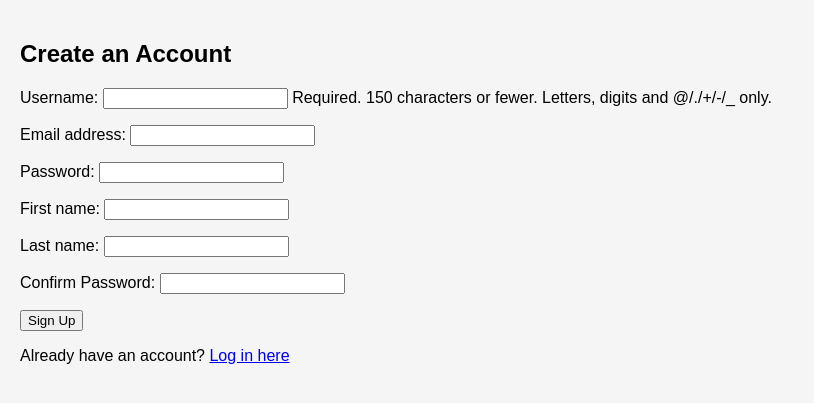
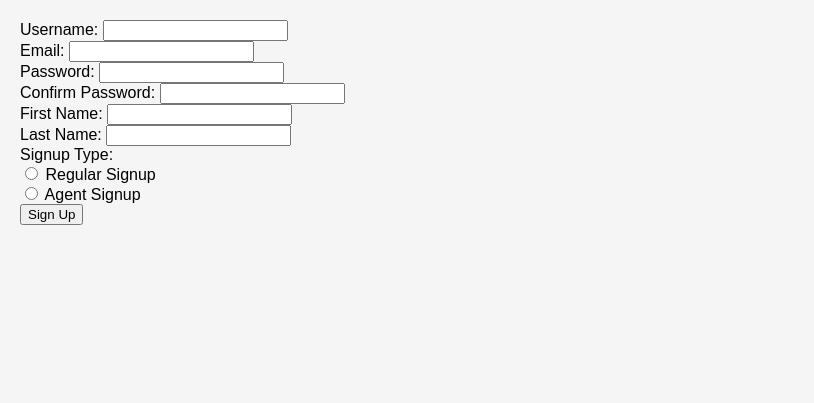
Before and after one commit to iamnewbie01/real-estate-project, a Django app: page /signup/ in a window 1280 px wide. Shown: the part 118-521 px from the top of the page, without its empty margins (0-814 px from the left). Run offline with Django 5.2, Linux system fonts and the light colour scheme; data comes from the database, SQL or seed files in the repository.

Commit message:
made change

```diff
--- a/real_estate/members/forms.py
+++ b/real_estate/members/forms.py
@@ -1,50 +1,57 @@
 from django import forms
 from django.contrib.auth.models import User
 from django.core.exceptions import ValidationError
-from .models import Agent
+from .models import Agent,City
+
 
 class SignUpForm(forms.ModelForm):
     password = forms.CharField(widget=forms.PasswordInput, label='Password')
     confirm_password = forms.CharField(widget=forms.PasswordInput, label='Confirm Password')
 
+    SIGNUP_OPTIONS = [
+        ('option1', 'Regular Signup'),
+        ('option2', 'Agent Signup'),
+    ]
+    signup_option = forms.ChoiceField(choices=SIGNUP_OPTIONS, widget=forms.RadioSelect, label="Signup Type")
+
+    license_number = forms.CharField(required=False, label='License Number', widget=forms.TextInput(attrs={'placeholder': 'License Number'}))
+    phone = forms.CharField(required=False, label='Phone', widget=forms.TextInput(attrs={'placeholder': 'Phone'}))
+    # city = forms.CharField(required=False, label='City', widget=forms.TextInput(attrs={'placeholder': 'City'}))
+    city = forms.ModelChoiceField(queryset=City.objects.all(), required=False)
 
     class Meta:
         model = User
-        fields = ['username', 'email', 'password' , 'first_name' , 'last_name']
-
-    def __init__(self, *args, **kwargs):
-        super(SignUpForm, self).__init__(*args, **kwargs)
-        self.fields['email'].required = True
-        self.fields['first_name'].required = True
-        self.fields['last_name'].required = True
-
+        fields = ['username', 'email', 'password', 'confirm_password', 'first_name', 'last_name', 'signup_option', 'license_number', 'phone', 'city']
 
     def clean(self):
         cleaned_data = super().clean()
         password = cleaned_data.get("password")
         confirm_password = cleaned_data.get("confirm_password")
+        email = cleaned_data.get("email")
+        username = cleaned_data.get("username")
+        first_name = cleaned_data.get("first_name")
+        last_name = cleaned_data.get("last_name")
 
         if password and confirm_password and password != confirm_password:
-            raise forms.ValidationError("Passwords do not match")
+            self.add_error('confirm_password', "Passwords do not match")
 
-        email = cleaned_data.get("email")
-
-        if User.objects.filter(email=email).exists():
+        if email and User.objects.filter(email=email).exists():
             self.add_error('email', "Email already exists")
 
+        if username and User.objects.filter(username=username).exists():
+            self.add_error('username', "Username already exists")
+
+        if not first_name:
+            self.add_error('first_name', "First name is required.")
+        if not last_name:
+            self.add_error('last_name', "Last name is required.")
+
+        if cleaned_data.get("signup_option") == 'option2':
+            if not cleaned_data.get("license_number"):
+                self.add_error('license_number', "License Number is required for Agent Signup.")
+            if not cleaned_data.get("phone"):
+                self.add_error('phone', "Phone is required for Agent Signup.")
+            if not cleaned_data.get("city"):
+                self.add_error('city', "City is required for Agent Signup.")
+
         return cleaned_data
-
-class AgentSignUpForm(forms.ModelForm):
-    class Meta:
-        model = Agent
-        fields = ['license_number', 'phone', 'city']
-        widgets = {
-            'phone': forms.TextInput(attrs={'placeholder': 'Phone'}),
-            'license_number': forms.TextInput(attrs={'placeholder': 'License Number'}),
-        }
-
-    def __init__(self, *args, **kwargs):
-        super().__init__(*args, **kwargs)
-        self.fields['city'].required = True
-        self.fields['phone'].required = True
-        self.fields['license_number'].required = True
--- a/real_estate/members/templates/signup.html
+++ b/real_estate/members/templates/signup.html
@@ -1,12 +1,85 @@
 {% extends 'base.html' %}
 {% block content %}
-    <div class="container">
-        <h2>Create an Account</h2>
-        <form method="POST">
-            {% csrf_token %}
-            {{ form.as_p }}  <!-- Render the form fields -->
-            <button type="submit">Sign Up</button>
-        </form>
-        <p>Already have an account? <a href="{% url 'login' %}">Log in here</a></p>
+<form method="POST">
+    {% csrf_token %}
+
+    <div>
+        <label for="id_username">Username:</label>
+        {{ form.username }}
+        {% if form.username.errors %}<div class="error">{{ form.username.errors }}</div>{% endif %}
     </div>
-{%endblock%}
+    <div>
+        <label for="id_email">Email:</label>
+        {{ form.email }}
+        {% if form.email.errors %}<div class="error">{{ form.email.errors }}</div>{% endif %}
+    </div>
+    <div>
+        <label for="id_password">Password:</label>
+        {{ form.password }}
+        {% if form.password.errors %}<div class="error">{{ form.password.errors }}</div>{% endif %}
+    </div>
+    <div>
+        <label for="id_confirm_password">Confirm Password:</label>
+        {{ form.confirm_password }}
+        {% if form.confirm_password.errors %}<div class="error">{{ form.confirm_password.errors }}</div>{% endif %}
+    </div>
+    <div>
+        <label for="id_first_name">First Name:</label>
+        {{ form.first_name }}
+        {% if form.first_name.errors %}<div class="error">{{ form.first_name.errors }}</div>{% endif %}
+    </div>
+    <div>
+        <label for="id_last_name">Last Name:</label>
+        {{ form.last_name }}
+        {% if form.last_name.errors %}<div class="error">{{ form.last_name.errors }}</div>{% endif %}
+    </div>
+    <div>
+        <label for="id_signup_option">Signup Type:</label>
+        {{ form.signup_option }}
+        {% if form.signup_option.errors %}<div class="error">{{ form.signup_option.errors }}</div>{% endif %}
+    </div>
+
+    <div id="agent-fields" style="display: none;">
+        <div>
+            <label for="id_license_number">License Number:</label>
+            {{ form.license_number }}
+            {% if form.license_number.errors %}<div class="error">{{ form.license_number.errors }}</div>{% endif %}
+        </div>
+        <div>
+            <label for="id_phone">Phone:</label>
+            {{ form.phone }}
+            {% if form.phone.errors %}<div class="error">{{ form.phone.errors }}</div>{% endif %}
+        </div>
+        <div>
+            <label for="id_city">City:</label>
+            {{ form.city }}
+            {% if form.city.errors %}<div class="error">{{ form.city.errors }}</div>{% endif %}
+        </div>
+    </div>
+
+    <button type="submit">Sign Up</button>
+</form>
+
+
+    <script>
+        document.addEventListener('DOMContentLoaded', function() {
+            const signupOptions = document.querySelectorAll('input[name="signup_option"]');
+            const agentFields = document.getElementById('agent-fields');
+
+            function toggleAgentFields() {
+                const selectedOption = Array.from(signupOptions).find(option => option.checked);
+                if (selectedOption.value === 'option2') {
+                    agentFields.style.display = 'block';
+                } else {
+                    agentFields.style.display = 'none';
+                }
+            }
+
+            signupOptions.forEach(option => {
+                option.addEventListener('change', toggleAgentFields);
+            });
+
+            toggleAgentFields();
+        });
+    </script>
+{% endblock %}
--- a/real_estate/members/urls.py
+++ b/real_estate/members/urls.py
@@ -1,6 +1,6 @@
 # members/urls.py
 from django.urls import path
-from .views import home_view, login_view, property_list_view,signup_view, profile_view,logout_view,dashboard_view , agent_signup , agent_login_view , agent_dashboard_view, buy_property_view,sell_property_view
+from .views import home_view, login_view, property_list_view,signup_view, profile_view,logout_view,dashboard_view , agent_login_view , agent_dashboard_view, buy_property_view,sell_property_view
 
 urlpatterns = [
     path('', home_view, name='home'),
@@ -10,7 +10,7 @@ urlpatterns = [
     path('properties/', property_list_view, name='property_list'),
     path('logout/', logout_view, name='logout'),
     path('dashboard/', dashboard_view, name='dashboard'),
-    path('agent-signup/', agent_signup , name = 'agent_signup'),
+    # path('agent-signup/', agent_signup , name = 'agent_signup'),
     path('agent-login/', agent_login_view, name='agent_login'),
     path('agent-dashboard/', agent_dashboard_view, name='agent_dashboard'),
     path('dashboard/buy/', buy_property_view, name='buy'),
--- a/real_estate/members/views.py
+++ b/real_estate/members/views.py
@@ -3,12 +3,9 @@ from django.shortcuts import render, redirect
 from django.contrib.auth.decorators import login_required
 from django.contrib.auth import authenticate, login, logout
 from django.contrib import messages
-from .forms import AgentSignUpForm
-from .models import Agent
+from .forms import SignUpForm
+from .models import Agent, Property
 from django.http import HttpResponseForbidden
-
-from .models import Property
-from .forms import SignUpForm
 
 def home_view(request):
     return render(request, 'home.html')
@@ -34,18 +31,32 @@ def signup_view(request):
         form = SignUpForm(request.POST)
         if form.is_valid():
             user = form.save(commit=False)
-            user.set_password(form.cleaned_data['password'])  # Hash the password
+            user.set_password(form.cleaned_data['password'])
             user.save()
             messages.success(request, 'Account created successfully! You can now log in.')
-            return redirect('login')  # Redirect to the login page after successful sign-up
+            if form.cleaned_data['signup_option'] == 'option2':
+                agent = Agent(
+                    user=user,
+                    license_number=form.cleaned_data['license_number'],
+                    phone=form.cleaned_data['phone'],
+                    city=form.cleaned_data['city']
+                )
+                agent.save()
+                messages.success(request, 'Agent account created successfully!')
+                return redirect('agent_login')
+            else:
+                return redirect('login')
     else:
         form = SignUpForm()
     return render(request, 'signup.html', {'form': form})
+
+
 
 @login_required
 def profile_view(request):
     return render(request, 'profile.html', {'user': request.user})
 
+@login_required
 def logout_view(request):
     logout(request)
     return redirect('login')
@@ -54,20 +65,22 @@ def logout_view(request):
 def dashboard_view(request):
     return render(request, 'dashboard.html')
 
+@login_required
 def agent_dashboard_view(request):
-    return render(request,'dashboard_agent.html')
+    return render(request, 'dashboard_agent.html')
 
-def agent_signup(request):
-    if request.method == 'POST':
-        form = AgentSignUpForm(request.POST)
-        if form.is_valid():
-            agent = form.save(commit=False)
-            agent.user = request.user  # Link to the current user
-            agent.save()
-            return redirect('agent_dashboard')  # Redirect to an agent dashboard or home page
-    else:
-        form = AgentSignUpForm()
-    return render(request, 'agent_signup.html', {'form': form})
+# def agent_signup(request):
+#     if request.method == 'POST':
+#         form = AgentSignUpForm(request.POST)
+#         if form.is_valid():
+#             agent = form.save(commit=False)
+#             agent.user = request.user
+#             agent.save()
+#             messages.success(request, 'Agent account created successfully!')
+#             return redirect('agent-login')
+#     else:
+#         form = AgentSignUpForm()
+#     return render(request, 'agent_signup.html', {'form': form})
 
 
 def agent_login_view(request):
@@ -77,11 +90,10 @@ def agent_login_view(request):
         user = authenticate(request, username=username, password=password)
 
         if user is not None:
-            # Check if the user is an agent
             try:
                 agent = Agent.objects.get(user=user)
                 login(request, user)
-                return redirect('agent_dashboard')  # Redirect to the agent dashboard if the user is an agent
+                return redirect('agent_dashboard')
             except Agent.DoesNotExist:
                 messages.error(request, 'You do not have agent access.')
                 return HttpResponseForbidden("You do not have agent access.")
@@ -91,14 +103,11 @@ def agent_login_view(request):
 
 @login_required
 def buy_property_view(request):
-    # Logic for buying properties (this can be modified as per requirements)
-    properties = Property.objects.filter(is_rented=False)  # Example: only show available properties
+    properties = Property.objects.filter(is_rented=False)
     return render(request, 'buy_property.html', {'properties': properties})
 
 @login_required
 def sell_property_view(request):
-    # Logic for selling properties (this can be modified as per requirements)
     if request.method == 'POST':
-        # Handle property submission here (you may want to create a form for this)
         pass
     return render(request, 'sell_property.html')
```
